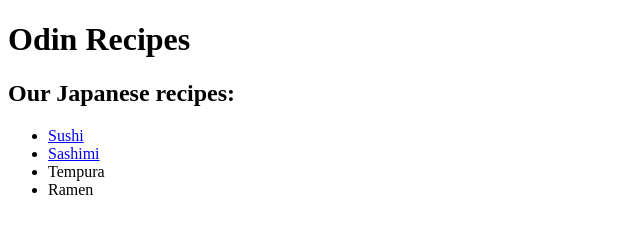
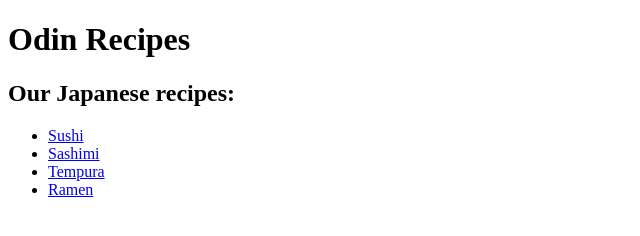
Before and after one commit to Jadis96/odin-recipes, a plain HTML site: page index.html in a window 1280 px wide. Shown: the whole page, without its empty margins (0-640 px from the left). Drawn offline with Linux system fonts and the light colour scheme.

Commit message:
add ramen

```diff
--- a/index.html
+++ b/index.html
@@ -13,8 +13,8 @@
    <ul>
   <li><a href="recipes/sushi.html">Sushi</a></li>
     <li> <a href="recipes/sashimi.html">Sashimi</a></li>
-    <li>Tempura</li>
-    <li>Ramen</li>
+    <li><a href="recipes/tempura.html">Tempura</a></li>
+    <li><a href="recipes/ramen.html">Ramen</a></li>
 
     </ul>
 
```
